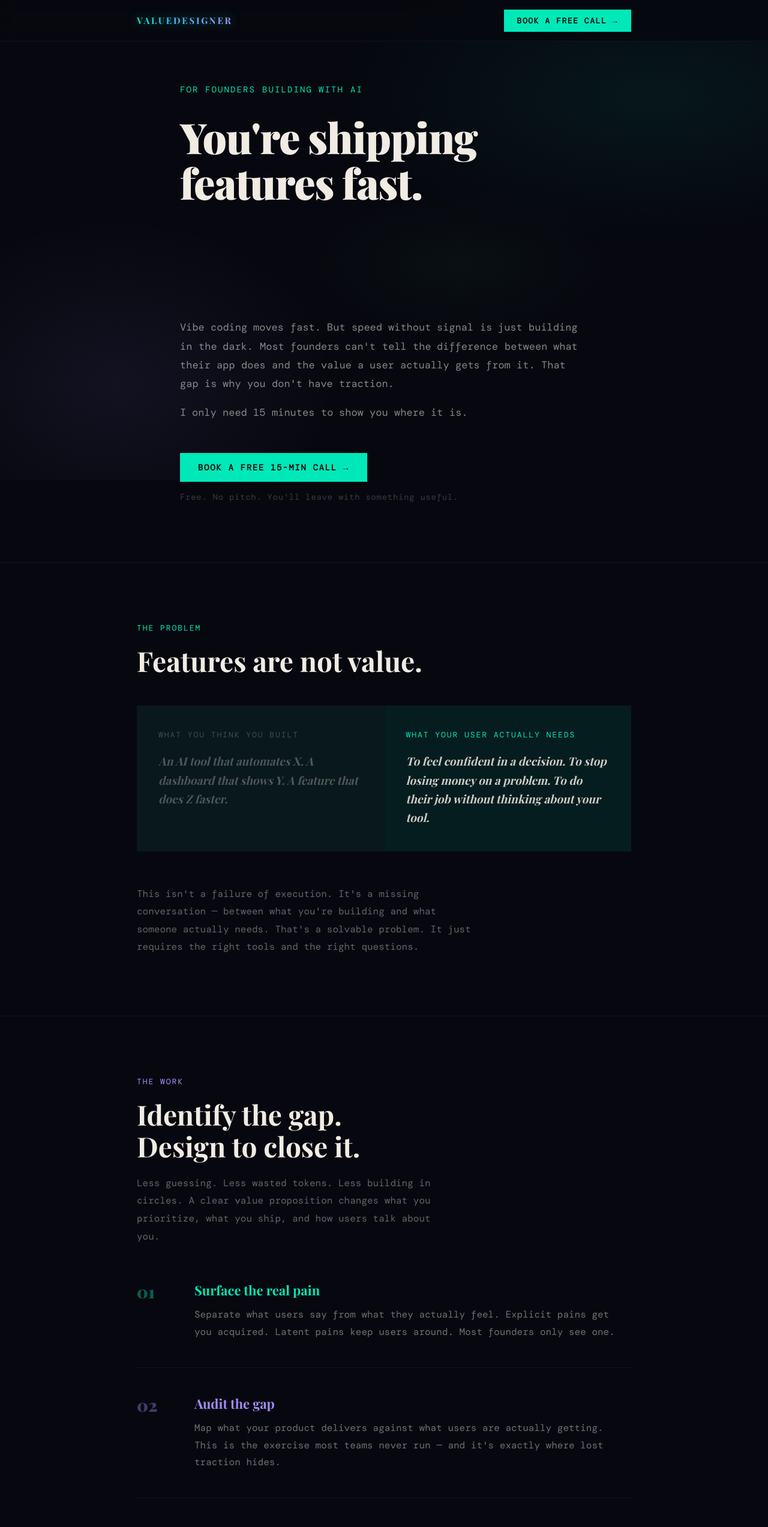
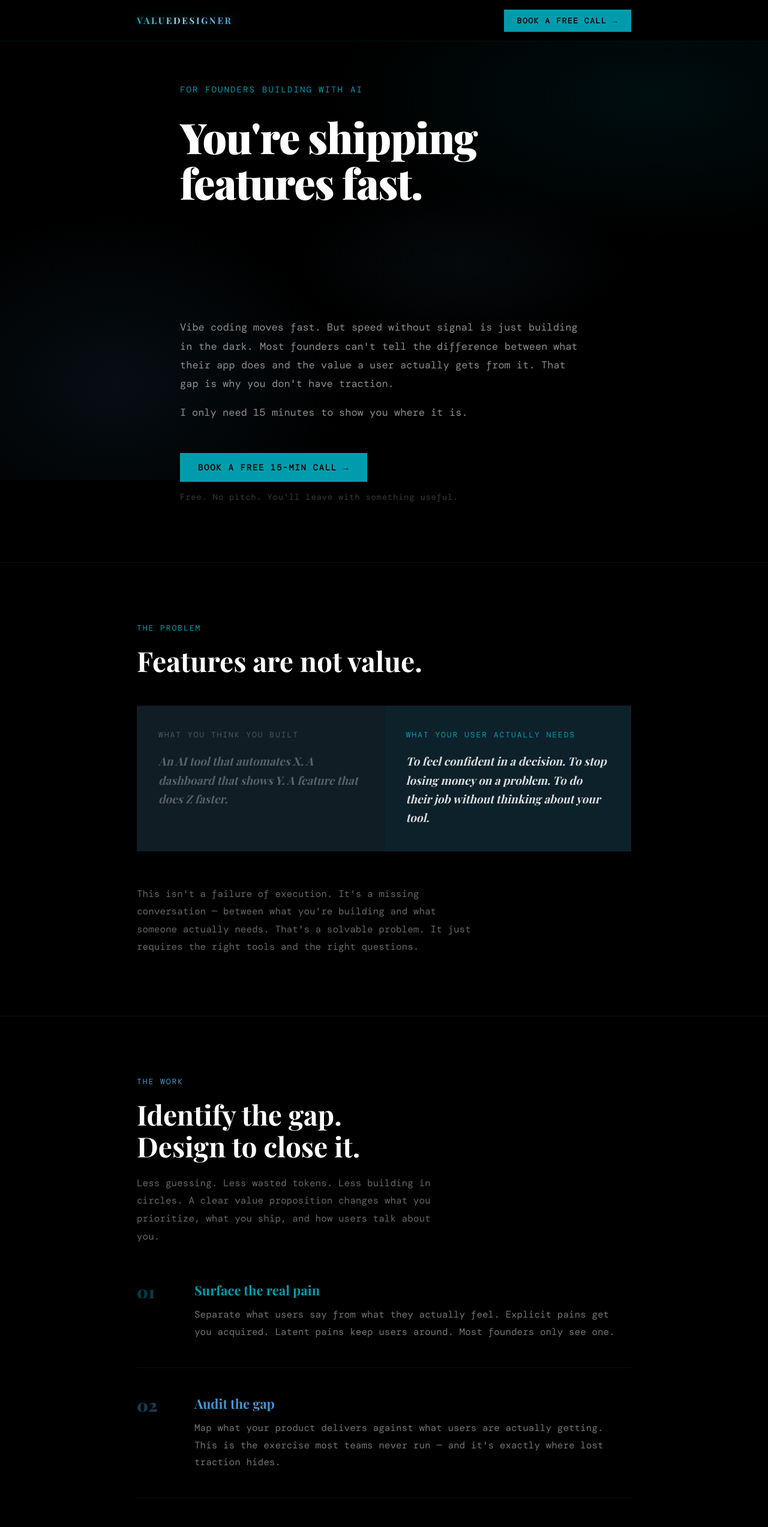
Before and after one commit to MaverickMoonMaker001/valuedesigner, a React (Vite) app: page / in a window 1280 px wide. Shown: the top 2545 px of the page at 60% size. Built offline with nearby package versions, Linux system fonts and the light colour scheme; a web font is replaced by a local one.

Commit message:
Updated App.jsx

```diff
--- a/src/App.jsx
+++ b/src/App.jsx
@@ -1,14 +1,14 @@
 import { useState, useEffect, useRef } from "react";
 import BlurText from "./components/BlurText";
 
-// ── Aurora palette ────────────────────────────────────────────────
+// ── Maverick Moon palette ─────────────────────────────────────────
 const A = {
-  teal:     "#00e8b8",
-  violet:   "#a78bfa",
-  green:    "#4ade80",
-  grad:     "linear-gradient(120deg, #00e8b8 0%, #a78bfa 100%)",
-  gradSoft: "linear-gradient(120deg, rgba(0,232,184,0.12) 0%, rgba(167,139,250,0.12) 100%)",
-  glowT:    "0 0 24px rgba(0,232,184,0.35)",
+  teal:     "#009CAD",
+  violet:   "#4495D1",
+  green:    "#F48587",
+  grad:     "linear-gradient(120deg, #009CAD 0%, #4495D1 100%)",
+  gradSoft: "linear-gradient(120deg, rgba(0,156,173,0.10) 0%, rgba(68,149,209,0.10) 100%)",
+  glowT:    "0 0 24px rgba(0,156,173,0.4)",
 };
 
 const BOOKING_URL = "https://calendar.app.google/L56EZxL43HpdCawa6";
@@ -101,8 +101,8 @@ export default function App() {
   return (
     <div style={{
       fontFamily: "'Georgia', serif",
-      background: "#07080f",
-      color: "#f0ece4",
+      background: "#000000",
+      color: "#FFFFFF",
       minHeight: "100vh",
     }}>
       <style>{`
@@ -111,10 +111,10 @@ export default function App() {
         html { scroll-behavior: smooth; }
         body { overflow-x: hidden; }
         ::-webkit-scrollbar { width: 2px; }
-        ::-webkit-scrollbar-thumb { background: #00e8b8; }
+        ::-webkit-scrollbar-thumb { background: #009CAD; }
         a { color: inherit; }
         .aurora-text {
-          background: linear-gradient(120deg, #00e8b8 0%, #a78bfa 100%);
+          background: linear-gradient(120deg, #009CAD 0%, #4495D1 100%);
           -webkit-background-clip: text;
           -webkit-text-fill-color: transparent;
           background-clip: text;
@@ -129,22 +129,22 @@ export default function App() {
         }
       `}</style>
 
-      {/* ── Ambient aurora wash ── */}
+      {/* ── Ambient wash ── */}
       <div style={{
         position: "fixed", inset: 0, pointerEvents: "none", zIndex: 0,
         background: `
-          radial-gradient(ellipse 70% 50% at 85% 20%, rgba(0,232,184,0.07) 0%, transparent 60%),
-          radial-gradient(ellipse 50% 60% at 15% 80%, rgba(167,139,250,0.08) 0%, transparent 60%),
-          radial-gradient(ellipse 40% 30% at 60% 55%, rgba(74,222,128,0.04) 0%, transparent 55%)
+          radial-gradient(ellipse 70% 50% at 85% 20%, rgba(0,156,173,0.09) 0%, transparent 60%),
+          radial-gradient(ellipse 50% 60% at 15% 80%, rgba(68,149,209,0.09) 0%, transparent 60%),
+          radial-gradient(ellipse 40% 30% at 60% 55%, rgba(42,76,97,0.12) 0%, transparent 55%)
         `,
       }} />
 
       {/* ── NAV ── */}
       <nav className="nav-inner" style={{
         position: "fixed", top: 0, left: 0, right: 0, zIndex: 100,
-        background: "rgba(7,8,15,0.88)",
+        background: "rgba(0,0,0,0.90)",
         backdropFilter: "blur(12px)",
-        borderBottom: "1px solid rgba(0,232,184,0.08)",
+        borderBottom: "1px solid rgba(0,156,173,0.12)",
       }}>
         <Inner style={{ padding: "0 48px" }}>
           <div style={{
@@ -157,11 +157,11 @@ export default function App() {
               fontSize: 15,
               letterSpacing: "0.18em",
               textTransform: "uppercase",
-              background: "linear-gradient(120deg, #00e8b8 0%, #38bdf8 40%, #a78bfa 100%)",
+              background: "linear-gradient(120deg, #009CAD 0%, #9ED4E4 40%, #4495D1 100%)",
               WebkitBackgroundClip: "text",
               WebkitTextFillColor: "transparent",
               backgroundClip: "text",
-              filter: "drop-shadow(0 0 8px rgba(0,232,184,0.5))",
+              filter: "drop-shadow(0 0 8px rgba(0,156,173,0.5))",
             }}>
               ValueDesigner
             </span>
@@ -219,7 +219,7 @@ export default function App() {
 
             <div style={{
               fontFamily: "'DM Mono', monospace", fontSize: 17,
-              lineHeight: 1.85, color: "rgba(240,236,228,0.55)",
+              lineHeight: 1.85, color: "rgba(255,255,255,0.55)",
               marginBottom: 16,
             }}>
               <BlurText
@@ -232,7 +232,7 @@ export default function App() {
 
             <div style={{
               fontFamily: "'DM Mono', monospace", fontSize: 17,
-              lineHeight: 1.85, color: "rgba(240,236,228,0.55)",
+              lineHeight: 1.85, color: "rgba(255,255,255,0.55)",
               marginBottom: 52,
             }}>
               <BlurText
@@ -247,7 +247,7 @@ export default function App() {
 
             <p style={{
               fontFamily: "'DM Mono', monospace", fontSize: 14,
-              color: "rgba(240,236,228,0.22)", marginTop: 16, letterSpacing: "0.05em",
+              color: "rgba(255,255,255,0.22)", marginTop: 16, letterSpacing: "0.05em",
             }}>
               Free. No pitch. You'll leave with something useful.
             </p>
@@ -259,7 +259,7 @@ export default function App() {
       <Fade>
         <section style={{
           width: "100%", position: "relative", zIndex: 1,
-          borderTop: "1px solid rgba(0,232,184,0.08)",
+          borderTop: "1px solid rgba(0,156,173,0.12)",
         }}>
           <Inner style={{ paddingTop: 100, paddingBottom: 100 }}>
             <Label>The problem</Label>
@@ -273,7 +273,7 @@ export default function App() {
 
             <div className="two-col" style={{
               display: "grid", gridTemplateColumns: "1fr 1fr",
-              gap: 1, background: "rgba(0,232,184,0.06)", marginBottom: 56,
+              gap: 1, background: "rgba(42,76,97,0.35)", marginBottom: 56,
             }}>
               {[
                 {
@@ -289,18 +289,18 @@ export default function App() {
               ].map(({ label, body, dim }) => (
                 <div key={label} style={{
                   padding: "40px 36px",
-                  background: dim ? "rgba(240,236,228,0.01)" : "rgba(0,232,184,0.04)",
+                  background: dim ? "rgba(255,255,255,0.01)" : "rgba(0,156,173,0.06)",
                 }}>
                   <p style={{
                     fontFamily: "'DM Mono', monospace", fontSize: 13,
                     letterSpacing: "0.15em", textTransform: "uppercase",
-                    color: dim ? "rgba(240,236,228,0.25)" : A.teal,
+                    color: dim ? "rgba(255,255,255,0.25)" : A.teal,
                     marginBottom: 20,
                   }}>{label}</p>
                   <p style={{
                     fontFamily: "'Playfair Display', serif",
                     fontStyle: "italic", fontSize: 19, lineHeight: 1.65,
-                    color: dim ? "rgba(240,236,228,0.3)" : "rgba(240,236,228,0.85)",
+                    color: dim ? "rgba(255,255,255,0.3)" : "rgba(255,255,255,0.85)",
                   }}>{body}</p>
                 </div>
               ))}
@@ -308,7 +308,7 @@ export default function App() {
 
             <p style={{
               fontFamily: "'DM Mono', monospace", fontSize: 16,
-              lineHeight: 1.85, color: "rgba(240,236,228,0.4)", maxWidth: 560,
+              lineHeight: 1.85, color: "rgba(255,255,255,0.4)", maxWidth: 560,
             }}>
               This isn't a failure of execution. It's a missing conversation — between what you're
               building and what someone actually needs. That's a solvable problem.
@@ -322,7 +322,7 @@ export default function App() {
       <Fade>
         <section style={{
           width: "100%", position: "relative", zIndex: 1,
-          borderTop: "1px solid rgba(167,139,250,0.08)",
+          borderTop: "1px solid rgba(68,149,209,0.12)",
         }}>
           <Inner style={{ paddingTop: 100, paddingBottom: 100 }}>
             <Label color={A.violet}>The work</Label>
@@ -335,7 +335,7 @@ export default function App() {
             </h2>
             <p style={{
               fontFamily: "'DM Mono', monospace", fontSize: 16,
-              lineHeight: 1.85, color: "rgba(240,236,228,0.4)",
+              lineHeight: 1.85, color: "rgba(255,255,255,0.4)",
               maxWidth: 520, marginBottom: 60,
             }}>
               Less guessing. Less wasted tokens. Less building in circles.
@@ -363,7 +363,7 @@ export default function App() {
               <div key={n} className="work-item" style={{
                 display: "grid", gridTemplateColumns: "72px 1fr",
                 gap: 24, marginBottom: 44, paddingBottom: 44,
-                borderBottom: "1px solid rgba(240,236,228,0.05)",
+                borderBottom: "1px solid rgba(255,255,255,0.05)",
               }}>
                 <span style={{
                   fontFamily: "'Playfair Display', serif",
@@ -377,7 +377,7 @@ export default function App() {
                   }}>{title}</h3>
                   <p style={{
                     fontFamily: "'DM Mono', monospace", fontSize: 16,
-                    lineHeight: 1.8, color: "rgba(240,236,228,0.45)",
+                    lineHeight: 1.8, color: "rgba(255,255,255,0.45)",
                   }}>{body}</p>
                 </div>
               </div>
@@ -390,7 +390,7 @@ export default function App() {
       <Fade>
         <section style={{
           width: "100%", position: "relative", zIndex: 1,
-          borderTop: "1px solid rgba(74,222,128,0.08)",
+          borderTop: "1px solid rgba(244,133,135,0.10)",
           background: A.gradSoft,
         }}>
           <Inner style={{ paddingTop: 100, paddingBottom: 100 }}>
@@ -405,7 +405,7 @@ export default function App() {
 
             <div className="three-col" style={{
               display: "grid", gridTemplateColumns: "1fr 1fr 1fr",
-              gap: 1, background: "rgba(0,232,184,0.06)", marginBottom: 48,
+              gap: 1, background: "rgba(42,76,97,0.35)", marginBottom: 48,
             }}>
               {[
                 {
@@ -429,7 +429,7 @@ export default function App() {
                   }}>{step}</p>
                   <p style={{
                     fontFamily: "'DM Mono', monospace", fontSize: 16,
-                    lineHeight: 1.8, color: "rgba(240,236,228,0.5)",
+                    lineHeight: 1.8, color: "rgba(255,255,255,0.5)",
                   }}>{body}</p>
                 </div>
               ))}
@@ -444,7 +444,7 @@ export default function App() {
       <Fade>
         <section style={{
           width: "100%", position: "relative", zIndex: 1,
-          borderTop: "1px solid rgba(167,139,250,0.08)",
+          borderTop: "1px solid rgba(68,149,209,0.12)",
         }}>
           <Inner style={{ paddingTop: 100, paddingBottom: 120 }}>
             <h2 style={{
@@ -457,7 +457,7 @@ export default function App() {
             </h2>
             <p style={{
               fontFamily: "'DM Mono', monospace", fontSize: 16,
-              lineHeight: 1.85, color: "rgba(240,236,228,0.45)",
+              lineHeight: 1.85, color: "rgba(255,255,255,0.45)",
               maxWidth: 480, marginBottom: 44,
             }}>
               If you're building with real intent but no traction — or burning tokens on features
@@ -466,7 +466,7 @@ export default function App() {
             <BookButton />
             <p style={{
               fontFamily: "'DM Mono', monospace", fontSize: 14,
-              color: "rgba(240,236,228,0.2)", marginTop: 16, letterSpacing: "0.05em",
+              color: "rgba(255,255,255,0.2)", marginTop: 16, letterSpacing: "0.05em",
             }}>
               Or reach out directly:{" "}
               <a href="mailto:john@valuedesigner.io" style={{ color: A.teal, textDecoration: "none" }}>
@@ -479,7 +479,7 @@ export default function App() {
 
       {/* ── FOOTER ── */}
       <footer style={{
-        borderTop: "1px solid rgba(0,232,184,0.07)",
+        borderTop: "1px solid rgba(0,156,173,0.12)",
         zIndex: 1, position: "relative",
       }}>
         <Inner style={{ padding: "0 48px" }}>
@@ -492,7 +492,7 @@ export default function App() {
             </span>
             <span style={{
               fontFamily: "'DM Mono', monospace", fontSize: 13,
-              letterSpacing: "0.1em", color: "rgba(240,236,228,0.18)",
+              letterSpacing: "0.1em", color: "rgba(255,255,255,0.18)",
               textTransform: "uppercase",
             }}>
               Design services that are loved &amp; trusted
```
